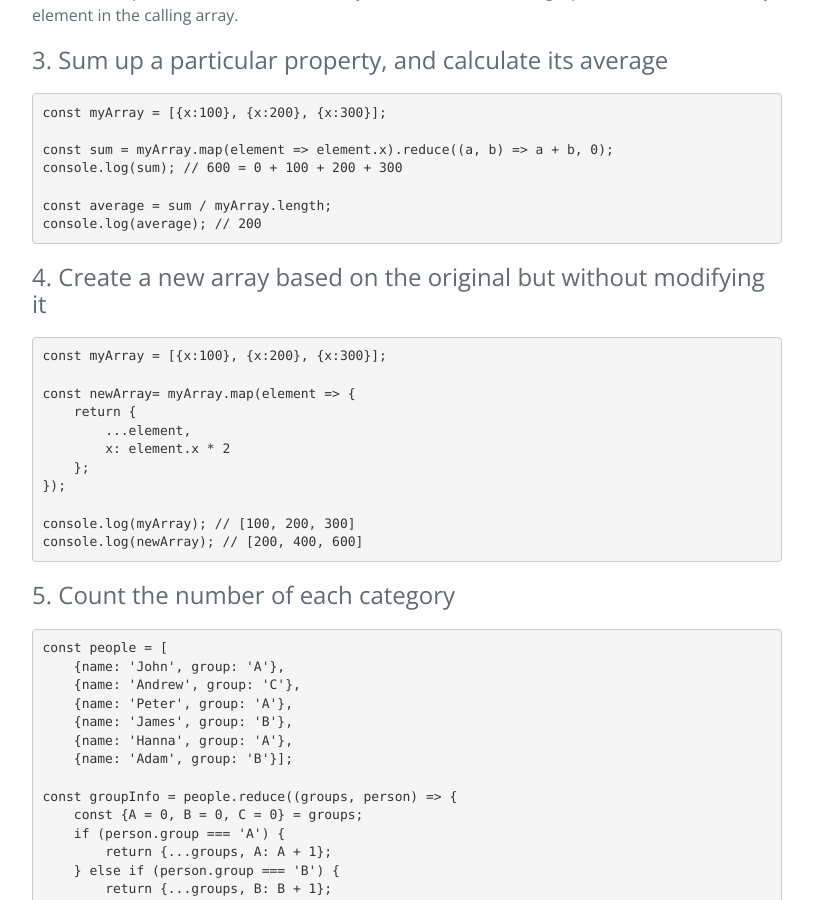
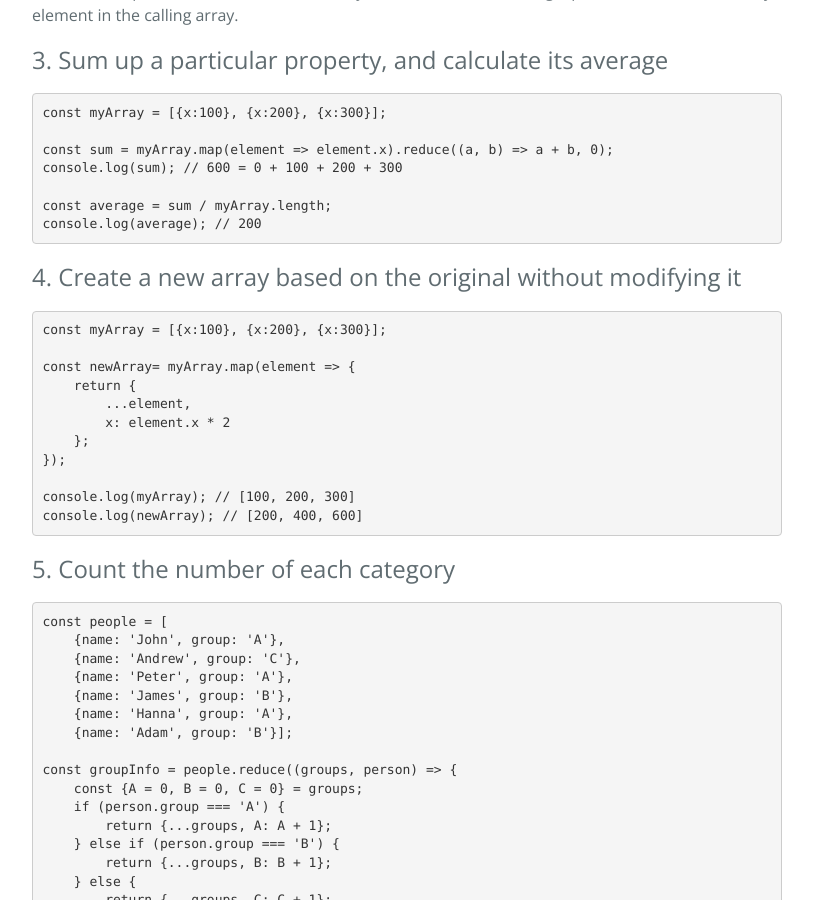
Before and after one commit to yucigou/codegoodworks, a Jekyll site: the page built from _posts/2018-02-23-loop-through-an-array-in-javascript.md, in a window 1280 px wide and 900 px high, scrolled down 747 px. Shown: the whole window, without its empty margins (38-851 px from the left). Built offline with Jekyll 4.4.1, drawn with Linux system fonts in a browser that asks for light colours; nearby versions of some CDN libraries.

Commit message:
Update 2018-02-23-loop-through-an-array-in-javascript.md

```diff
--- a/_posts/2018-02-23-loop-through-an-array-in-javascript.md
+++ b/_posts/2018-02-23-loop-through-an-array-in-javascript.md
@@ -40,7 +40,7 @@ Note: The map() method creates a new array with the results of calling a provide
     const average = sum / myArray.length;
     console.log(average); // 200
 
-### 4. Create a new array based on the original but without modifying it
+### 4. Create a new array based on the original without modifying it
 
     const myArray = [{x:100}, {x:200}, {x:300}];
 
```
